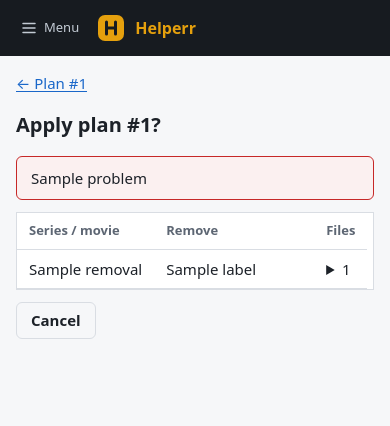
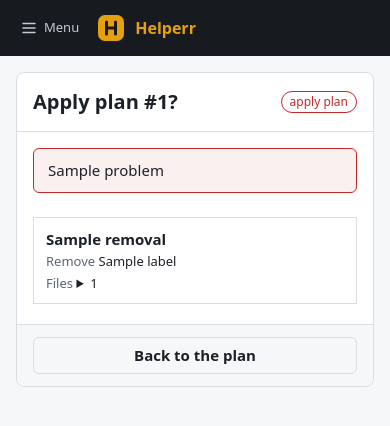
Before and after one commit to RyanThornburg/plex-library-helperr, a FastAPI app: template web/templates/apply_confirm.html in a window 390 px wide. Shown: the top 426 px of the page. Run offline with FastAPI, Linux system fonts and the light colour scheme; the template is opened without the code that fills it: most values are stand-ins (such as "Sample title", 1, 10 or a date in 2020); parts of the project's set-up code (start-up, migrations or seed data) failed here and were passed over.

Commit message:
Clarify: confirmations as *arr-style dialogs, modes named everywhere
"Mode: settings" said a run followed the config, not whether it changed
anything, and the confirm button said "Run with the settings". A run
now stores the mode it ran in (result["mode"]: dry run, live, live for
some *arrs, plan for review, review with auto-approve, apply plan), and
Runs, a run's page, Schedules and the confirm pages show it with one tag
(jobs.MODES, the mode_tag macro). Older runs are read from their changes.

Confirmation pages (run a job, apply a plan, auto-approve, go live) are
laid out like the *arrs' dialogs: the question and mode in the head,
what will happen in the body, buttons bottom right with the decision
last. The decision names its consequence ("Run live", "Plan removals",
"Delete 13 files", "Delete without review"), and a run that would change
something offers "Dry run instead". On a phone the buttons stack.

Co-Authored-By: Claude Opus 5.5 <noreply@anthropic.com>

```diff
--- a/web/jobs.py
+++ b/web/jobs.py
@@ -50,6 +50,48 @@ class AlreadyActive(Exception):
 
 class ApplyRefused(Exception):
     """a plan can't be applied, the message says why and is shown to the user"""
+
+
+# what a run does, named the same on Runs, a run's page, Schedules and the confirm
+# page: (label, tag level). "live" in red, since it changes or deletes things
+MODES = {
+    "dry_run": ("dry run", ""),
+    "live": ("live", "live"),
+    "mixed": ("live for some *arrs", "warn"),
+    "review": ("plan for review", "info"),
+    "review_auto": ("review, auto-approve on", "warn"),
+    "apply": ("apply plan", "live"),
+    "unknown": ("unknown", ""),
+}
+
+
+def configured_mode(job: str, dry_run: bool | None, auto_approve: bool = False) -> str:
+    """a job's mode as configured: config.config_dry_run()'s answer, and for removers
+    whether any rule is auto-approved"""
+    if job == "removers":
+        return "review_auto" if auto_approve else "review"
+    return "mixed" if dry_run is None else "dry_run" if dry_run else "live"
+
+
+def run_mode(run: JobRun) -> str:
+    """what a run did: forced dry, applying a plan, or the mode it was configured with
+    when it ran (stored with its result). Runs from before that was stored are read from
+    their changes"""
+    if run.plan_run_id is not None:
+        return "apply"
+    if run.dry_run:
+        return "dry_run"
+    result = run.result or {}
+    if result.get("mode") in MODES:
+        return result["mode"]
+    if run.job == "removers":
+        return "review"
+    statuses = {c.get("status") for c in result.get("changes", [])}
+    if "done" in statuses:
+        return "live"
+    if statuses and statuses <= {"dry_run"}:
+        return "dry_run"
+    return "unknown"
 
 
 def removal_key(removal: dict[str, Any]) -> str:
@@ -372,6 +414,7 @@ class JobRunner:
         root = logging.getLogger()
         root.addHandler(capture)
         result: JobResult | None = None
+        mode: str | None = None
         try:
             logger.info("WEB\t Starting %s run %s (dry_run forced: %s)", job, run_id, dry_run)
             settings = self.load_config()
@@ -398,6 +441,12 @@ class JobRunner:
                 kwargs["movie_plays"] = self.movie_plays(settings)
             if job == "empty_trash" and (removed := self.removed_files()):
                 kwargs["removed_files"] = removed
+            if dry_run:
+                mode = "dry_run"
+            elif approved is not None:
+                mode = "apply"
+            else:
+                mode = configured_mode(job, config.config_dry_run(job, settings), bool(kwargs.get("auto_approve")))
             result = self.run_job(job, settings, **kwargs)
             result.log_summary()
         except Exception:
@@ -410,7 +459,7 @@ class JobRunner:
             run = session.get_one(JobRun, run_id)
             run.status = "succeeded" if result is not None and not result.failed else "failed"
             run.finished_at = utc_now()
-            run.result = hide_in(result.to_dict()) if result is not None else None
+            run.result = hide_in({**result.to_dict(), "mode": mode}) if result is not None else None
             run.log = capture.text()
             session.commit()
         return job
--- a/web/routes.py
+++ b/web/routes.py
@@ -23,9 +23,12 @@ from web.jobs import (
     APPROVABLE,
     AlreadyActive,
     ApplyRefused,
+    MODES,
     JobRunner,
     approvable,
+    configured_mode,
     removal_key,
+    run_mode,
     utc_now,
 )
 from web.secret_box import SecretError
@@ -104,6 +107,10 @@ templates.env.globals["JOB_INFO"] = JOB_INFO
 templates.env.globals["APPROVABLE"] = APPROVABLE
 templates.env.globals["removal_key"] = removal_key
 # the shell's macros (icons, toolbar buttons, sidebar) for every template, as ui.*
+# before ui: _shell.html's module keeps the globals it was built with
+templates.env.globals["MODES"] = MODES
+templates.env.globals["configured_mode"] = configured_mode
+templates.env.filters["run_mode"] = run_mode
 templates.env.globals["ui"] = templates.env.get_template("_shell.html").module
 
 # a schedule form is a few short fields
@@ -367,16 +374,16 @@ def confirm_page(request: Request, job: str) -> HTMLResponse:
     they're live"""
     check_job(job)
     dry_runs, config_error, auto_rules = config_modes(request)
-    mode = dry_runs.get(job)
+    auto_rules = auto_rules if job == "removers" else []
     return templates.TemplateResponse(
         request,
         "confirm.html",
         {
             "user": request.state.user,
             "job": job,
-            "mode": mode,
+            "mode": "unknown" if config_error else configured_mode(job, dry_runs.get(job), bool(auto_rules)),
             "config_error": config_error,
-            "auto_rules": auto_rules if job == "removers" else [],
+            "auto_rules": auto_rules,
         },
     )
 
@@ -573,12 +580,18 @@ def schedule_values(schedule: Schedule) -> dict[str, Any]:
 def schedules_page(request: Request) -> HTMLResponse:
     now = utc_now()
     schedules = all_schedules(request)
+    dry_runs, config_error, auto_rules = config_modes(request)
     return templates.TemplateResponse(
         request,
         "schedules.html",
         {
             "user": request.state.user,
             "schedules": schedules,
+            # what a schedule that isn't forced dry does now
+            "modes": {
+                job: "unknown" if config_error else configured_mode(job, dry_runs.get(job), bool(auto_rules))
+                for job in JOBS
+            },
             "next_runs": {s.id: next_run_at(s, now) for s in schedules},
             "last_runs": last_runs(request),
         },
--- a/web/static/app.css
+++ b/web/static/app.css
@@ -796,3 +796,48 @@ meter.share:-moz-meter-sub-sub-optimum::-moz-meter-bar { background: var(--accen
   /* a file count stays next to its label */
   table.stack td > details { display: inline-block; vertical-align: top; }
 }
+
+/* confirmation pages read like the *arrs' dialogs: a panel with the question and the
+   mode in its head, what will happen in its body, and the buttons at the bottom right,
+   the decision last. A page, not a modal: no script, and the back button works */
+.dialog {
+  max-width: 680px;
+  margin: 8px auto 0;
+  background: var(--surface);
+  border: 1px solid var(--border);
+  border-radius: 8px;
+}
+.dialog-wide { max-width: 960px; }
+.dialog-head {
+  display: flex;
+  align-items: center;
+  justify-content: space-between;
+  gap: 12px;
+  padding: 14px 20px;
+  border-bottom: 1px solid var(--border);
+}
+.dialog-head h1 { margin: 0; }
+.dialog-body { display: flex; flex-direction: column; gap: 12px; padding: 16px 20px 20px; }
+.dialog-body > * { margin: 0; }
+.dialog-body table { border-radius: 0; }
+.dialog-foot {
+  display: flex;
+  flex-wrap: wrap;
+  justify-content: flex-end;
+  align-items: center;
+  gap: 8px;
+  padding: 12px 20px;
+  border-top: 1px solid var(--border);
+  background: var(--bg);
+  border-radius: 0 0 8px 8px;
+}
+.dialog-foot form { margin: 0; }
+@media (max-width: 700px) {
+  .dialog { margin-top: 0; }
+  .dialog-head, .dialog-body, .dialog-foot { padding-left: 16px; padding-right: 16px; }
+  .dialog-head { flex-wrap: wrap; }
+  /* full-width buttons, the decision on top and Cancel last */
+  .dialog-foot { flex-direction: column-reverse; align-items: stretch; }
+  .dialog-foot form { display: flex; flex-direction: column; }
+  .dialog-foot .button { text-align: center; }
+}
--- a/web/templates/_shell.html
+++ b/web/templates/_shell.html
@@ -46,3 +46,8 @@
 {% macro share(percent, rate=False) -%}
 <meter class="share" min="0" max="100" value="{{ percent }}"{% if rate %} low="25" high="50" optimum="0"{% endif %} aria-hidden="true"></meter>
 {%- endmacro %}
+
+{# a job's or run's mode (web.jobs.MODES), the same tag everywhere; note says why, in dim ink #}
+{% macro mode_tag(key, note="") -%}
+{% set label, level = MODES.get(key, MODES["unknown"]) %}<span class="tag{% if level %} tag-{{ level }}{% endif %}">{{ label }}</span>{% if note %} <span class="muted">{{ note }}</span>{% endif %}
+{%- endmacro %}
--- a/web/templates/apply_confirm.html
+++ b/web/templates/apply_confirm.html
@@ -1,7 +1,12 @@
 {% extends "base.html" %}
+{% block title %}Apply plan #{{ run.id }}? · Helperr{% endblock %}
 {% block content %}
-<p><a href="/runs/{{ run.id }}">← Plan #{{ run.id }}</a></p>
-<h1>Apply plan #{{ run.id }}?</h1>
+<section class="dialog dialog-wide" aria-labelledby="dialog-title">
+<header class="dialog-head">
+  <h1 id="dialog-title">Apply plan #{{ run.id }}?</h1>
+  {{ ui.mode_tag("apply") }}
+</header>
+<div class="dialog-body">
 
 {% if problem %}
 <p class="banner banner-bad">{{ problem }}</p>
@@ -20,14 +25,14 @@
 {% endif %}
 
 {% if selected %}
-<table>
+<table class="stack">
   <thead><tr><th>Series / movie</th><th>Remove</th><th>Files</th></tr></thead>
   <tbody>
     {% for removal in selected %}
     <tr>
-      <td class="long">{{ removal.title }}{% if removal.service == "RADARR" %} <span class="tag">movie</span>{% endif %}</td>
-      <td class="units">{{ removal.labels | join(", ") }}</td>
-      <td>
+      <td class="long first lead">{{ removal.title }}{% if removal.service == "RADARR" %} <span class="tag">movie</span>{% endif %}</td>
+      <td class="units row" data-label="Remove">{{ removal.labels | join(", ") }}</td>
+      <td data-label="Files">
         <details>
           <summary>{{ removal.files | length }}</summary>
           <ul class="items files">{% for file in removal.files %}<li>{{ file.path }}</li>{% endfor %}</ul>
@@ -39,12 +44,12 @@
 </table>
 {% endif %}
 
-<div class="actions table-actions">
+</div>
+<footer class="dialog-foot">
+  <a class="button button-secondary" href="/runs/{{ run.id }}">{{ "Back to the plan" if problem or over_max else "Cancel" }}</a>
   {% if not problem and not over_max %}
-  <form method="post" action="/runs/{{ run.id }}/apply?{{ query }}">
-    <button type="submit" class="button-danger">Delete {{ total }} files</button>
-  </form>
+  <form method="post" action="/runs/{{ run.id }}/apply?{{ query }}"><button type="submit" class="button-danger">Delete {{ total }} file{{ "s" if total != 1 }}</button></form>
   {% endif %}
-  <a class="button button-secondary" href="/runs/{{ run.id }}">Cancel</a>
-</div>
+</footer>
+</section>
 {% endblock %}
--- a/web/templates/run.html
+++ b/web/templates/run.html
@@ -16,7 +16,8 @@
   {% if run.plan_run_id %}
   <dt>Mode</dt><dd>applying the series approved from <a href="/runs/{{ run.plan_run_id }}">plan #{{ run.plan_run_id }}</a></dd>
   {% else %}
-  <dt>Mode</dt><dd>{{ "dry run (forced)" if run.dry_run else "settings" }}</dd>
+  {% set mode = run | run_mode %}
+  <dt>Mode</dt><dd>{{ ui.mode_tag(mode, "forced" if run.dry_run else "from the settings" if mode == "dry_run" else "") }}</dd>
   {% endif %}
   {% if run.schedule %}
   <dt>Requested by</dt><dd>schedule <a href="/schedules/{{ run.schedule.id }}">{{ run.schedule.name }}</a></dd>
--- a/web/templates/schedule_form.html
+++ b/web/templates/schedule_form.html
@@ -40,10 +40,10 @@
   <div>
     <label class="check"><input type="checkbox" name="dry_run"{% if values.dry_run %} checked{% endif %}> Force dry run</label>
     <p class="hint">
-      Unchecked, runs use the dry run <a href="/settings">settings</a>, which are now:
+      Unchecked, runs follow each job's dry run <a href="/settings">setting</a>, now:
       {% if config_error %}unknown, the settings can't be loaded ({{ config_error }})
       {% else %}
-      {% for job in jobs %}{{ JOB_INFO[job][0] }} <strong>{% if dry_runs[job] is none and job == "removers" and auto_rules %}dry run, but auto-approved removers delete{% elif dry_runs[job] is none %}mixed{% elif job == "removers" %}plan for review{% elif dry_runs[job] %}dry run{% else %}live{% endif %}</strong>{{ ", " if not loop.last }}{% endfor %}.
+      {% for job in jobs %}{% set key = configured_mode(job, dry_runs[job], auto_rules | length > 0) %}{{ JOB_INFO[job][0] }} <strong>{{ MODES[key][0] }}</strong>{% if key == "review_auto" %} (auto-approved removals are deleted){% endif %}{{ ", " if not loop.last }}{% endfor %}.
       {% endif %}
     </p>
   </div>
--- a/web/templates/schedules.html
+++ b/web/templates/schedules.html
@@ -19,7 +19,7 @@
       <td class="long"><a href="/schedules/{{ schedule.id }}">{{ schedule.name }}</a></td>
       <td>{{ JOB_INFO[schedule.job][0] if schedule.job in JOB_INFO else schedule.job }}</td>
       <td><code>{{ schedule.cron }}</code> <span class="muted">{{ schedule.timezone }}</span></td>
-      <td>{% if schedule.dry_run %}dry run{% else %}<span class="tag tag-warn">settings</span>{% endif %}</td>
+      <td>{% if schedule.dry_run %}{{ ui.mode_tag("dry_run", "forced") }}{% else %}{{ ui.mode_tag(modes.get(schedule.job, "unknown")) }}{% endif %}</td>
       <td>{% if schedule.enabled %}{{ next_runs[schedule.id] | localtime }}{% else %}<span class="tag">paused</span>{% endif %}</td>
       <td>
         {% if last %}<a href="/runs/{{ last.id }}">#{{ last.id }}</a> <span class="status status-{{ last.status }}">{{ last.status | replace("_", " ") }}</span>{% else %}-{% endif %}
```
Also changed, not shown: CLAUDE.md (+2 -2 lines), DESIGN.md (+6 -0 lines), tests/test_jobs.py (+26 -1 lines), tests/test_web.py (+18 -1 lines), web/templates/auto_approve_confirm.html (+11 -7 lines), web/templates/confirm.html (+44 -21 lines), web/templates/index.html (+4 -7 lines), web/templates/settings/confirm_live.html (+18 -10 lines).
